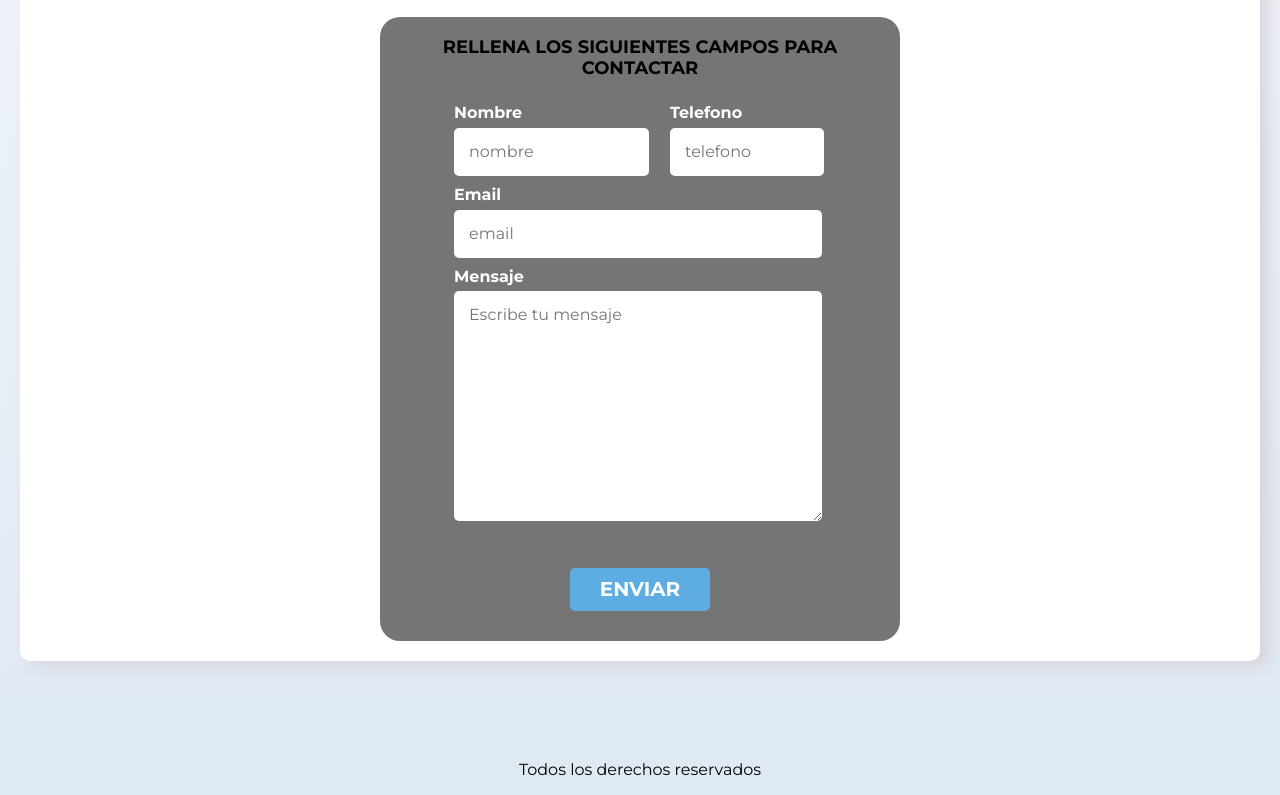
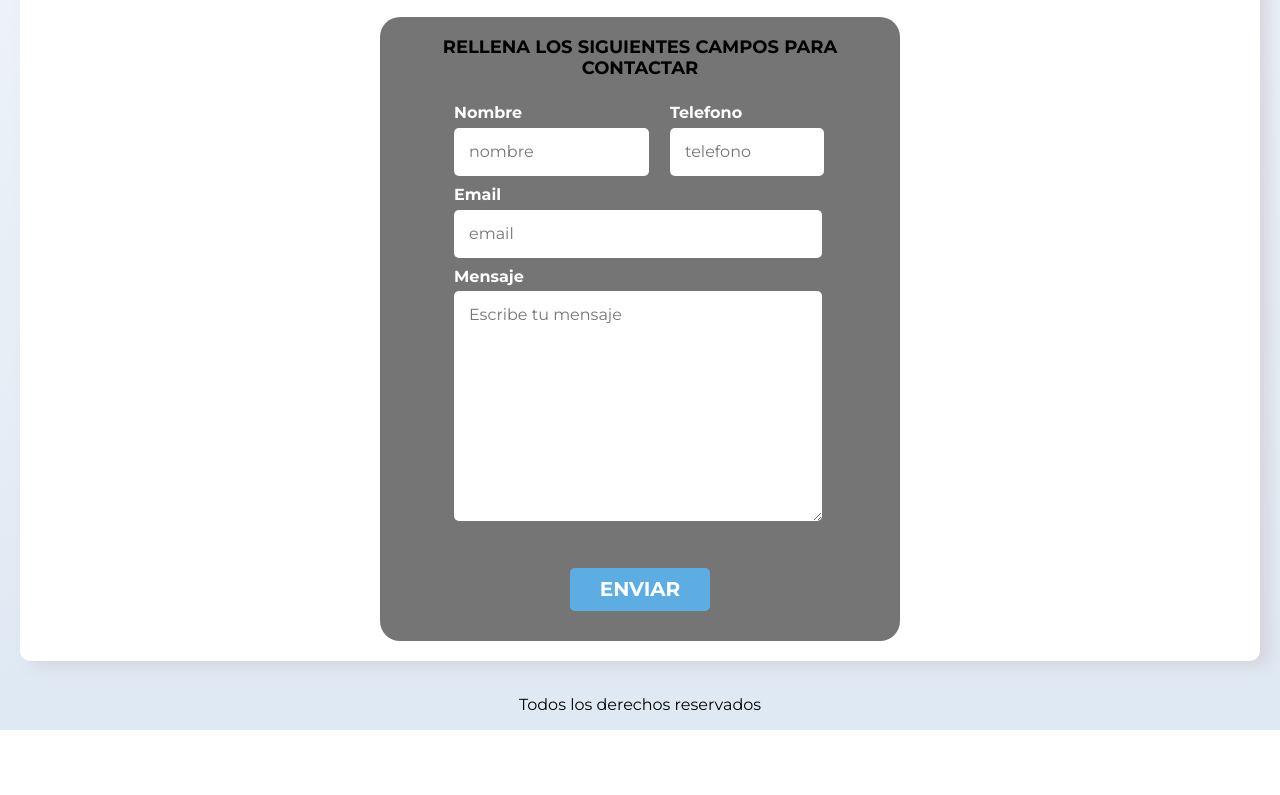
Before and after one commit to jesgald1/freelance_web, a plain HTML site: page index.html in a window 1280 px wide. Shown: the part 1050-1845 px from the top of the page. After the commit the page ends 1780 px from the top, so only its background shows below. Drawn offline with Linux system fonts and the light colour scheme.

Commit message:
Se termina el formulario junto scroll snap

```diff
--- a/css/styles.css
+++ b/css/styles.css
@@ -11,6 +11,16 @@
 html {
   font-size: 62.5%;
   box-sizing: border-box;
+  scroll-snap-type: y mandatory;
+}
+
+/*Scroll Snap*/
+.servicios,
+.navegacion-principal,
+.formulario,
+footer {
+  scroll-snap-align: center;
+  scroll-snap-stop: always;
 }
 
 body {
@@ -31,7 +41,7 @@ body {
 }
 
 .separacion {
-  margin-top: 100px;
+  margin-top: 35px;
 }
 
 h2 {
@@ -204,8 +214,6 @@ nav {
   margin: 0% auto;
   padding: 20px 10px;
   border-radius: 20px;
-
-  ;
 }
 
 .formulario fieldset {
@@ -225,7 +233,6 @@ nav {
 .width100 {
   width: 100%;
   margin-top: 10rem;
-
 }
 
 @media (min-width: 768px) {
@@ -245,22 +252,20 @@ nav {
 @media (min-width: 768px) {
   .estilos-campos {
     display: grid;
-    grid-template-columns: repeat(2,1fr);
+    grid-template-columns: repeat(2, 1fr);
     grid-template-rows: auto auto 20rem;
     column-gap: 1rem;
     margin-left: 50px;
-
   }
 
   .campo:nth-child(3),
-  .campo:nth-child(4){
+  .campo:nth-child(4) {
     grid-column: 1/3;
   }
 }
 
 .campo input[type="tel"] {
-  width: calc(100% - 82px
-  ); /* Resta 120px del ancho total */
+  width: calc(100% - 82px); /* Resta 120px del ancho total */
 }
 
 .campo {
@@ -288,6 +293,4 @@ nav {
 
 .boton .enviar {
   width: 100%;
-
-
 }
```
